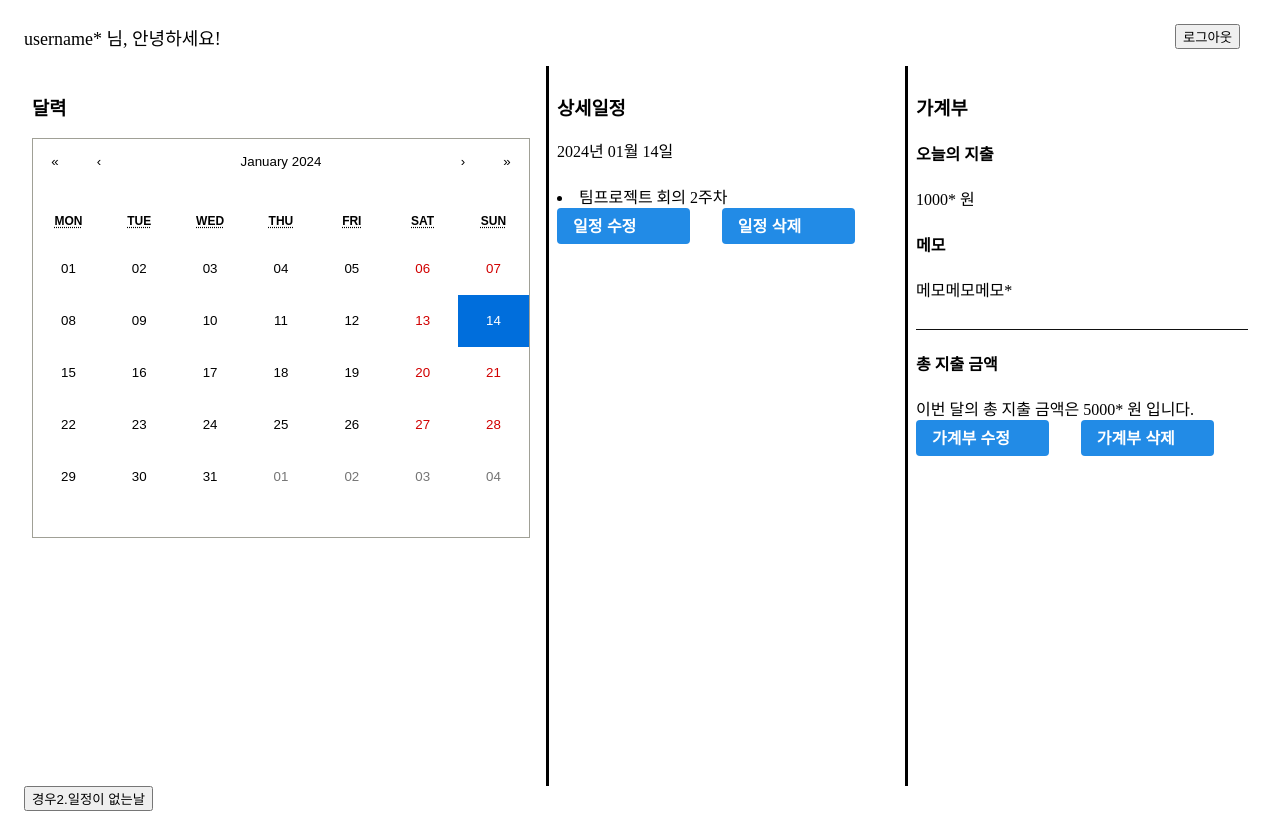
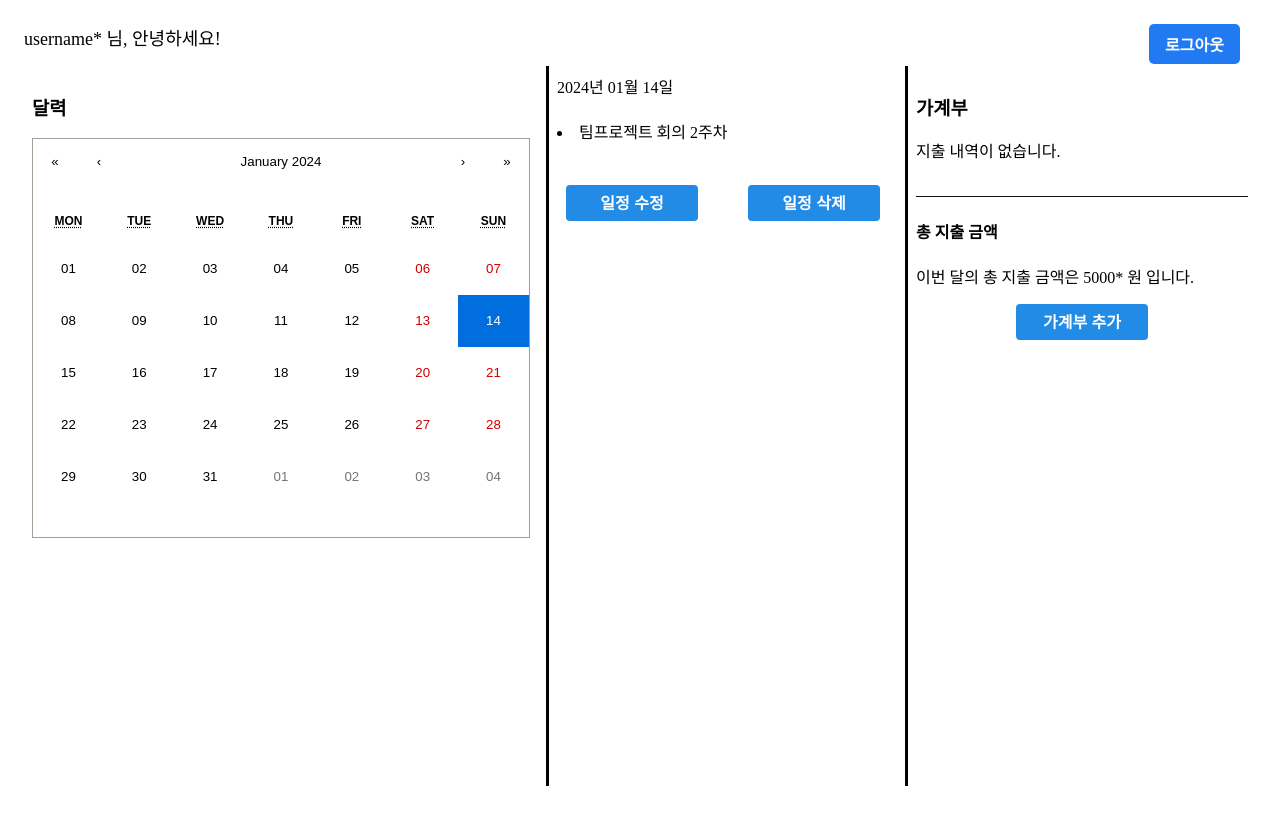
Before and after one commit to leejinsol234/today_mohani, a React (Create React App) app in the folder mohani_fe/: page / in a window 1280 px wide. Both pictures are taken after a click on the button "확인". Built offline with nearby package versions, Linux system fonts and the light colour scheme.

Commit message:
css 변경, 가계부 컴포넌트 수정

```diff
--- a/mohani_fe/src/App.css
+++ b/mohani_fe/src/App.css
@@ -7,5 +7,58 @@
 .App {
   padding: 1rem;
   box-sizing: border-box;
-  height: 100vh;
+  height: 95vh;
 }
+
+.header_logout{
+  border: none;
+  cursor: pointer;
+  font-size: 1rem;
+  background-color: #227af2;
+  padding: 0.5rem 1rem;
+  border-radius: 5px;
+  color: #fff;
+  font-weight: 600;
+}
+
+.pointer {
+  cursor: pointer;
+}
+
+/* Schedule 컴포넌트 */
+.lists{
+  height: 50px;
+  margin-bottom: 5px;
+}
+
+/* Account 컴포넌트 */
+.accountlists{
+  height: 20%;
+}
+
+.category{
+  display: inline-flex;
+  border-right: 1px solid #000;
+  width: 20%;
+  cursor: pointer;
+}
+
+.income{
+  display: inline-flex;
+  width: 60%;
+  justify-content: flex-end;
+  padding: 0 10px;
+  color: green;
+  margin-bottom: 1rem;
+  cursor: pointer;
+}
+
+.expense{
+  display: inline-flex;
+  width: 60%;
+  justify-content: flex-end;
+  padding: 0 10px;
+  color: red;
+  margin-bottom: 1rem;
+  cursor: pointer;
+}
--- a/mohani_fe/src/SplitScreen.js
+++ b/mohani_fe/src/SplitScreen.js
@@ -43,7 +43,7 @@
     border-bottom : solid #000;
     margin-bottom : 0.5rem;
   }
-  padding : 0rem;
+  padding : 0 5px;
   border-radius : 5px;
   box-shadow : 0 0 5px 0 gray;
 `;
--- a/mohani_fe/src/components/Account.js
+++ b/mohani_fe/src/components/Account.js
@@ -1,41 +1,43 @@
-import React from 'react';
+import React, {useMemo} from 'react';
+import moment from 'moment';
+import '../App.css'
 
-function TodayAccount({toDayAccount}) {
+function TodayAccount() {
   return (
     <>
       <h4 className=''>오늘의 지출</h4>
-        <div className="">
-          {toDayAccount} 원
-        </div>
     </>
   );
 }
 
-
-function MemoAccount({memo}) {
+function MemoAccount({ memo }) {
   return (
     <>
       <h4 className=''>메모</h4>
-        <div className="">
-          {memo}
-        </div>
+      <div className=''>{memo}</div>
     </>
   );
 }
 
-
-
-
-
-function Account() {
-  // 더미데이터들 나중에 바꿔야함
-  const toDayAccount = "1000*";
-  const memo = "메모메모메모*";
+function Account({accountData,value}) {
+  //일정 배열에서 해당 날짜만 필터링하기
+  const clickedDate = moment(value).format('YYYY-MM-DD');
+  const filteredAccountData = accountData.filter(item => item.date === clickedDate);
 
   return (
     <>
-      <TodayAccount toDayAccount={toDayAccount}/>
-      <MemoAccount memo={memo}/>
+    <div className='accountlists'>
+        <>
+        {filteredAccountData.map((item, index) => (
+            <li key={index}>
+              <div className='category'>{item.category}</div>
+              {item.income && <div className='income'>{item.income} 원</div>}
+              {item.expense && <div className='expense'>{item.expense} 원</div>}
+            </li>
+        ))}
+        </>
+    </div>
+      <MemoAccount />
     </>
   );
 }
--- a/mohani_fe/src/components/Button.js
+++ b/mohani_fe/src/components/Button.js
@@ -20,7 +20,7 @@
   }}
 `;
 const StyledButton = styled.button`
-  display: inline-flex;
+  // display: inline-flex;
   color: white;
   font-weight: bold;
   outline: none;
@@ -58,8 +58,8 @@
 
 export default function Button({children,color}){
   return(
-    <StyledButton color={color}>
-      {children}
-    </StyledButton>
+      <StyledButton color={color}>
+        {children}
+      </StyledButton>
   );
 }
--- a/mohani_fe/src/components/Schedule.js
+++ b/mohani_fe/src/components/Schedule.js
@@ -1,8 +1,7 @@
-import { useMemo, useState } from 'react';
+import React ,{ useMemo, useState } from 'react';
 import moment from 'moment';
-
-import React from 'react';
 import { SplitDetailScreen } from '../SplitScreen';
+import '../App.css' ;
 
 function TimeRange(date, startTime, endTime) {
   const endTimeFilterling = endTime ? `~${endTime}` : '';
@@ -10,7 +9,7 @@
 }
 
 //클릭했을때 일정 순회하는 함수
-function ScheduleUseMemo({dataKey, scheduleData, value}){
+export function ScheduleUseMemo({dataKey, scheduleData, value}){
 
   const clickedDate = {
     startDate: moment(value).startOf('day'),
@@ -42,7 +41,7 @@
   return (
     <>
       <h4 className=''>{title}</h4>
-      <div className=''>
+      <div className='lists pointer'>
         {memoizedData.map((item, index) => (
           <li key={index} onClick={() => handleClick(item)}>{item}</li>
         ))}
@@ -101,7 +100,7 @@
   const handleClickTitle = (item) => {
     setClickedTitle(item);
   };
-  //제목 필터링
+  //상세일정리스트 필터링
   const filteredDetailData = useMemo(() => {
     if (clickedTitle) {
       return filteredScheduleData.filter(item => item.event === clickedTitle);
--- a/mohani_fe/src/pages/MainPage.js
+++ b/mohani_fe/src/pages/MainPage.js
@@ -1,6 +1,7 @@
 //컴포넌트
 import '../App.css';
 import '../Layout.css'
+import styled from 'styled-components';
 
 import Calendar from 'react-calendar'; //리액트 캘린더
 import '../components/Calendar.css'; //리액트 캘린더 css
@@ -18,6 +19,12 @@
 import {  useEffect,useState } from 'react';
 import moment from "moment";
 
+//버튼 구역 css
+const ButtonGroup =styled.div`
+display : flex;
+justify-content: space-around;
+margin-top : 1rem;
+`
 
 function AppHeader({username,onClick}){
 
@@ -48,25 +55,28 @@
   );
 };
 
-const MiddleComponent = ({ title,value,hasSchedule,scheduleData }) => {
+const MiddleComponent = ({ value,hasSchedule,scheduleData }) => {
   //미들컴포넌트에서 받아낸 스케줄데이터
   console.log('메인에서 스케줄데이터 값:',scheduleData)
 
   return (<>
-      <h3>{title}</h3>
       <div className="">
         {moment(value).format("YYYY년 MM월 DD일")}
       </div>
       {hasSchedule ? (
         <>
           <Schedule scheduleData={scheduleData} value={value}/>
+        <ButtonGroup>
           <Button>일정 수정</Button>
           <Button>일정 삭제</Button>
+        </ButtonGroup>
         </>
       ) : (
         <>
         <p>일정이 없습니다.</p>
-        <Button>일정 추가</Button>
+        <ButtonGroup>
+          <Button>일정 추가</Button>
+        </ButtonGroup>
         </>
       )
     }
@@ -76,22 +86,26 @@
   </>);
 };
 
-const RightComponent = ({ title,hasSchedule }) => {
+const RightComponent = ({ title,value,hasAccount,accountData }) => {
   return (<>
       <h3>{title}</h3>
 
-      {hasSchedule ? (
+      {hasAccount ? (
         <>
-          <Account />
+          <Account accountData={accountData} value={value}/>
           <TotalAccount />
+        <ButtonGroup>
           <Button>가계부 수정</Button>
           <Button>가계부 삭제</Button>
+        </ButtonGroup>
         </>
       ) : (
         <>
         <p>지출 내역이 없습니다.</p>
         <TotalAccount />
-        <Button>가계부 추가</Button>
+        <ButtonGroup>
+          <Button>가계부 추가</Button>
+        </ButtonGroup>
         </>
       )
     }
@@ -104,8 +118,10 @@
   const username = "username*"; //더미데이터
   //달력 날짜 값 변경관리
   const [value, onChange] = useState(new Date());
-  //일정 유무 관리
+  //일정 유무 상태관리
   const [hasSchedule, setHasSchedule] = useState(false);
+  //가계부 유무 상태관리
+  const [hasAccount, setHasAccount] = useState(false);
   //더미 일정 데이터와 일정추가하기
   const [scheduleData, setScheduleData] = useState([
     {
@@ -149,11 +165,28 @@
       memo: '',
     }
     // 추가적인 일정 데이터
-    // 나중에 컴포넌트로 따로 분리
-    // Account도 여기에 넣을지는 회의때 정하기
   ]);
+  const [accountData, setAccountData] = useState([
+    {
+      date: "2024-01-20",
+      category: "지출",
+      expense: "500",
+      income: "",
+      memo: "식비 지출" },
+    { date: "2024-01-21",
+      category: "지출",
+      expense: "1000",
+      income :"",
+      memo: "쇼핑 지출" },
+    { date: "2024-01-21",
+      category: "수입",
+      expense: "",
+      income :"1000",
+      memo: "수입11" },
+    //나중에 추가할 가계부 데이터
+  ])
 
-
+  //일정 유무확인
   useEffect(() => {
     const checkScheduleForDate = (date) => {
       //일정에 데이터가 하나라도 있으면 true 반환
@@ -163,15 +196,25 @@
     setHasSchedule(checkScheduleForDate(value));
 
   }, [value, scheduleData]);
+  //가계부 유무 확인
+  useEffect(() => {
+    const checkAccountForDate = (date) => {
+      //일정에 데이터가 하나라도 있으면 true 반환
+      return accountData.some((schedule) => schedule.date === moment(date).format('YYYY-MM-DD'));
+    };
+    // 달력 리랜더링 될때마다 hasSchedule 상태를 업데이트
+    setHasAccount(checkAccountForDate(value));
+
+  }, [value, accountData]);
 
   //모달 관리
-  const [isModalOpen, setModalOpen] = useState(false);
-  const openModal = () => {
-    setModalOpen(true);
-  };
-  const closeModal = () => {
-    setModalOpen(false);
-  };
+  // const [isModalOpen, setModalOpen] = useState(false);
+  // const openModal = () => {
+  //   setModalOpen(true);
+  // };
+  // const closeModal = () => {
+  //   setModalOpen(false);
+  // };
 
   return (
     <div className="App">
@@ -191,11 +234,12 @@
 
         <RightComponent
           title="가계부"
-          hasSchedule ={hasSchedule}
+          value={value}
+          hasAccount ={hasAccount}
+          accountData={accountData}
           />
     </SplitScreen>
-    <button onClick={openModal}>경우2.일정이 없는날</button>
-    {isModalOpen && <Modal closeModal={closeModal} />}
+    {/* {isModalOpen && <Modal closeModal={closeModal} />} */}
     </div>
   );
 }
```
Lines whose indentation alone changed are shown as unchanged.
